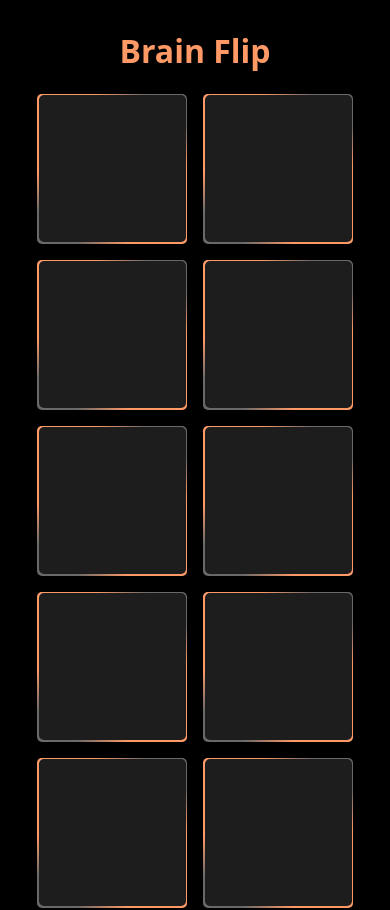
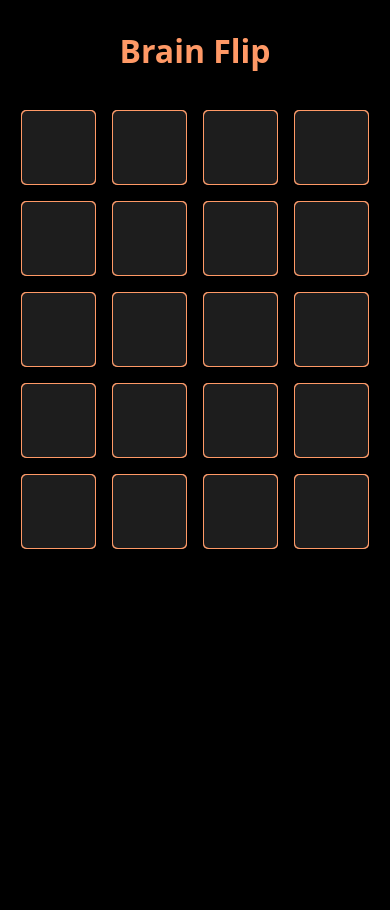
Before and after one commit to HASINMMPM/Memmory-game, a React (Vite) app: page / in a window 390 px wide. Shown: the top 910 px of the page. After the commit the page ends 860 px from the top, so only its background shows below. Built offline with nearby package versions, Linux system fonts and the light colour scheme.

Commit message:
updated card in responsive

```diff
--- a/src/App.css
+++ b/src/App.css
@@ -167,7 +167,7 @@
 .container{
   display: grid;
   grid-template-columns: repeat(5 , 2fr);
-
+  padding: 1rem;
   gap: 1rem;
 }
 main{
@@ -179,21 +179,49 @@
   color: #ff9966 ;
 }
 
-@media screen and (max-width: 850px){
+@media screen and (max-width: 1000px){
   .container{
     grid-template-columns: repeat(4,1fr);
+    padding: 1rem;
   }
+  card
 
 }
-@media screen and (max-width: 650px){
-  .container{
-    grid-template-columns: repeat(3,1fr);
+@media screen and (max-width: 750px){
+  .card{
+    width: 100px;
+    height: 100px;
+
   }
+  .front-content span {
+
+    font-size: 2rem;
+
+    }
 
 }
 @media screen and (max-width: 550px){
   .container{
-    grid-template-columns: repeat(2,1fr);
+    grid-template-columns: repeat(4,1fr);
+  }
+  .card{
+    width: 75px;
+    height: 75px;
   }
 
 }
+@media screen and (max-width: 370px){
+  .container{
+    grid-template-columns: repeat(3,1fr);
+  }
+  .card{
+    width: 75px;
+    height: 75px;
+  }
+  .front-content span {
+
+    font-size: 1.5rem;
+
+    }
+
+}
```
